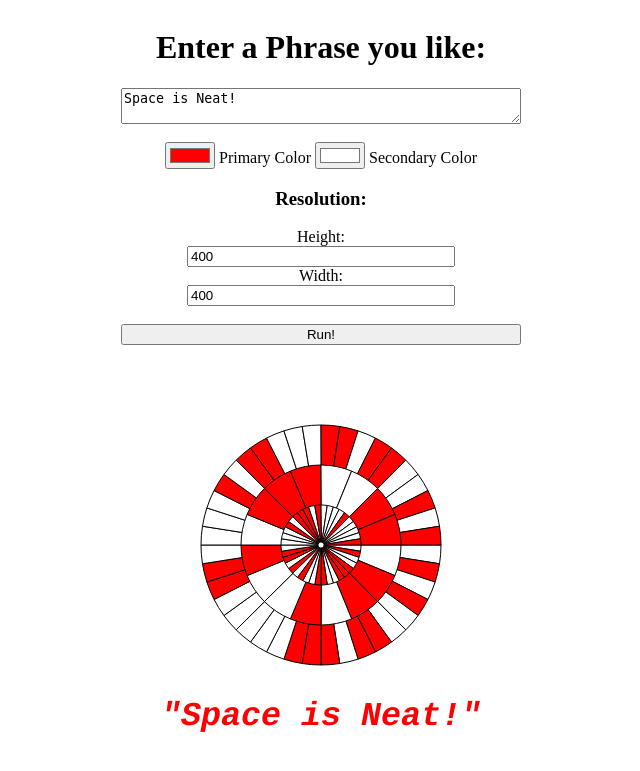
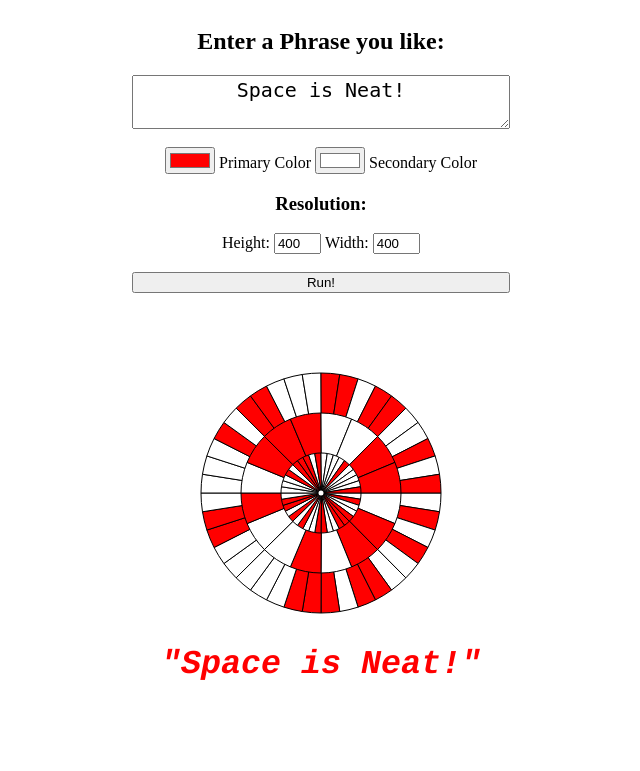
Before and after one commit to iancmckee/PerserverenceParachute, a PHP site: page / in a window 1280 px wide. Shown: the top 771 px of the page, without its empty margins (319-959 px from the left). Run offline with PHP 8.4, Linux system fonts and the light colour scheme.

Commit message:
adding in some different styling

```diff
--- a/index.html
+++ b/index.html
@@ -6,7 +6,7 @@
         <div id="app_container">
             <div id="app">
                 <div id="inputContainer">
-                    <h1>Enter a Phrase you like:</h1>
+                    <h2 class="eightyp">Enter a Phrase you like:</h2>
                     <textarea id="inputField"></textarea>
                     <div>
                     <br>
@@ -20,11 +20,8 @@
                     <div>
                         <H3>Resolution:</H3>
                         <label class="left">Height:</label>
-                        <br>
                         <input id="inputHeight" class="pull-right" value="400">
-                        <br>
                         <label class="left">Width:</label>
-                        <br>
                         <input id="inputWidth" class="pull-right" value="400">
                     </div>
                     <br>
@@ -32,7 +29,7 @@
                     <!-- <button class="button" onclick="exportImage()">Export!</button> -->
                 </div>
                 <canvas id="myCanvas"></canvas>
-                <h1 id="fullText"></h1>
+                <!-- <h1 id="fullText"></h1> -->
                 <script src="donut.js"></script>
             </div>
         </div>
--- a/styles.css
+++ b/styles.css
@@ -9,13 +9,20 @@
 }
 
 #inputField {
-    width: 100%
+    width: 80%;
+    text-align: center;
+    font-size: 20px;
 }
 
 #inputHeight, #inputWidth {
-    width:67%
+    width:10%
 }
 
 .button {
-    width: 100%
+    width: 80%;
+    text-align: center;
   }
+
+#eightyp {
+    width:80%
+}
```
